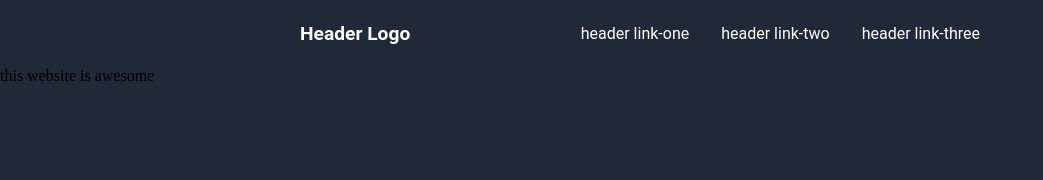
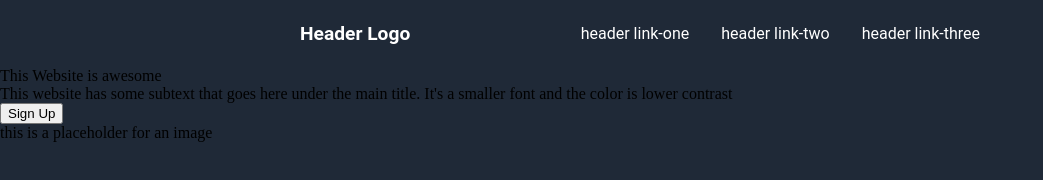
Before and after one commit to kyungwan2023F/odin-landing-page, a plain HTML site: page index.html in a window 1280 px wide. Shown: the whole page, without its empty margins (0-1043 px from the left). Drawn offline with Linux system fonts and the light colour scheme.

Commit message:
added the hero divfor the 2nd half part. Added text, button, and image placer

```diff
--- a/index.html
+++ b/index.html
@@ -18,7 +18,21 @@
         </ul>
      </div>
      <div class="hero">
-        this website is awesome
+        <div class="text-button">
+            <div class="header-text">
+                This Website is awesome
+            </div>
+            <div class="text">
+                This website has some subtext that goes here under the main title. It's a smaller font and the color is lower contrast
+            </div>
+            <div class="button-container">
+                <button class="sign-up">Sign Up</button>
+            </div>
+        </div>
+        <div class="placeholder">
+            this is a placeholder for an image
+        </div>
+
      </div>
 </body>
 </html>
```
